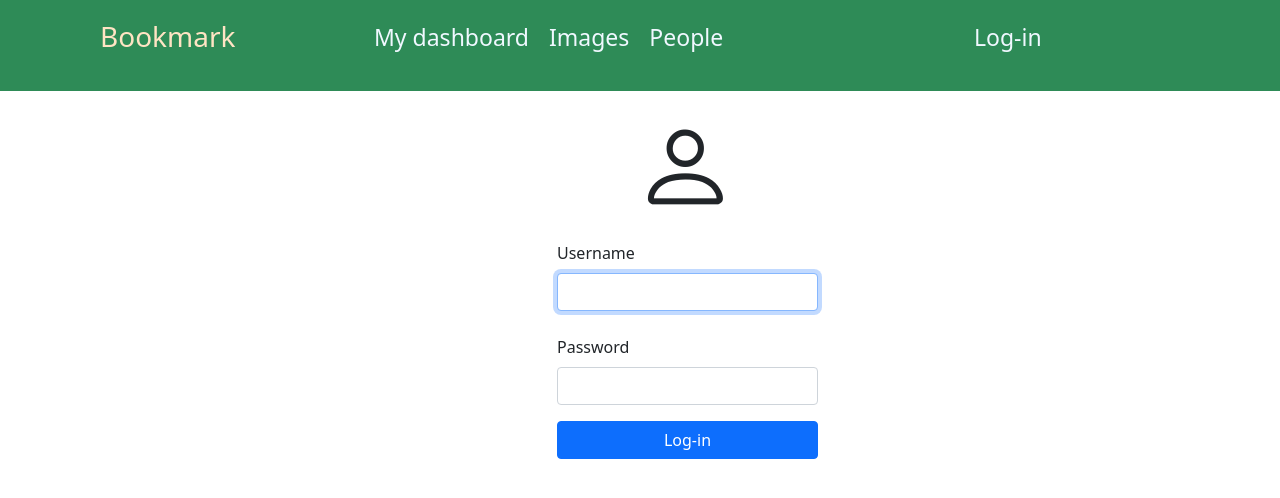
After one commit to PizzaProtocol/SocialPeople, a Django app: page /accounts/login/ in a window 1280 px wide. The commit adds this page. Shown: the top 498 px of the page. Run offline with Django 5.2, Linux system fonts and the light colour scheme; some libraries are stand-ins or nearby versions.

Commit message:
Created login/logout and add new design

```diff
--- a/SocialPeople/urls.py
+++ b/SocialPeople/urls.py
@@ -1,23 +1,8 @@
-"""
-URL configuration for SocialPeople project.
-
-The `urlpatterns` list routes URLs to views. For more information please see:
-    https://docs.djangoproject.com/en/5.1/topics/http/urls/
-Examples:
-Function views
-    1. Add an import:  from my_app import views
-    2. Add a URL to urlpatterns:  path('', views.home, name='home')
-Class-based views
-    1. Add an import:  from other_app.views import Home
-    2. Add a URL to urlpatterns:  path('', Home.as_view(), name='home')
-Including another URLconf
-    1. Import the include() function: from django.urls import include, path
-    2. Add a URL to urlpatterns:  path('blog/', include('blog.urls'))
-"""
 from django.contrib import admin
 from django.urls import path, include
 
 urlpatterns = [
     path('admin/', admin.site.urls),
-    path('account/', include('account.urls')),
+    path('accounts/', include('account.urls')),
+
 ]
--- a/account/urls.py
+++ b/account/urls.py
@@ -1,6 +1,12 @@
 from django.urls import path
-from  . import views
+from . import views
+from django.contrib.auth import views as auth_views
 
 urlpatterns = [
-    path('login/', views.user_login, name='login'),
+    # path('login/', views.user_login, name='login'),
+    path('login/', auth_views.LoginView.as_view(), name='login'),
+    path('logout/', auth_views.LogoutView.as_view(), name='logout'),
+    path('',views.dashboard, name='dashboard'),
+    path('images/', views.images, name='images'),
+    path('people/', views.images, name='people'),
 ]
--- a/pyproject.toml
+++ b/pyproject.toml
@@ -6,4 +6,5 @@ readme = "README.md"
 requires-python = ">=3.13"
 dependencies = [
     "django>=5.1.7",
+    "django-widget-tweaks>=1.5.0",
 ]
--- /dev/null
+++ b/static/css/base.css
@@ -0,0 +1,31 @@
+ul {
+    list-style-type: none;
+}
+
+li {
+    list-style-type: none;
+    padding-left: 20px;
+}
+
+a {
+    text-decoration: none;
+}
+
+.header {
+    padding: 20px 88px;
+    background-color: seagreen;
+    color: bisque;
+    font-size: 23px;
+}
+.menu{
+    display: flex;
+}
+.menu-link{
+    text-decoration: none;
+    color: aliceblue;
+}
+
+.bi-person{
+    font-size: 100px;
+    margin-left: 30%;
+}
--- /dev/null
+++ b/templates/account/dashboard.html
@@ -0,0 +1,6 @@
+{% extends "base.html" %}
+{% block title %}Dashboard{% endblock %}
+{% block content %}
+    <h1>Dashboard</h1>
+    <p>Welcome to your dashboard.</p>
+{% endblock %}
--- a/templates/base.html
+++ b/templates/base.html
@@ -3,9 +3,11 @@
 <html>
 <head>
     <title>{% block title %}{% endblock %}</title>
-    <link href="{% static "base.css" %}" rel="stylesheet">
+    <link href="{% static "css/base.css" %}" rel="stylesheet">
     <link href="https://cdn.jsdelivr.net/npm/bootstrap@5.0.2/dist/css/bootstrap.min.css" rel="stylesheet"
           integrity="sha384-EVSTQN3/azprG1Anm3QDgpJLIm9Nao0Yz1ztcQTwFspd3yD65VohhpuuCOmLASjC" crossorigin="anonymous">
+     <link rel="stylesheet" href="https://cdn.jsdelivr.net/npm/bootstrap-icons/font/bootstrap-icons.css">
+
 </head>
 <body>
 {% include 'header.html' %}
--- a/templates/header.html
+++ b/templates/header.html
@@ -1,7 +1,9 @@
 <header class="header">
-    <div class="row">
-        <div class="col">
-            Bookmarks
+    <div class="container">
+        <div class="row">
+            <div class="col"><h3 class="logo">Bookmark</h3></div>
+            <div class="col-7"> {% include 'navigation.html' %}</div>
+            <div class="col">{% include 'loginLogout.html' %}</div>
         </div>
     </div>
 </header>
--- /dev/null
+++ b/templates/loginLogout.html
@@ -0,0 +1,13 @@
+
+<span class="user">
+    {% if request.user.is_authenticated %}
+        Hello {{ request.user.first_name|default:request.user.username }},
+        <form action="{% url 'logout' %}" method="post" style="display: inline;">
+            {% csrf_token %}
+{#            <button class="btn btn-primary" type="submit">Logout</button>#}
+            <a class="menu-link" href="javascript:void(0);" onclick="this.parentNode.submit();">Logout</a>
+        </form>
+    {% else %}
+        <a class="menu-link" href="{% url "login" %}">Log-in</a>
+    {% endif %}
+</span>
--- /dev/null
+++ b/templates/navigation.html
@@ -0,0 +1,42 @@
+<nav>
+    <div class="container">
+        <div class="row">
+            <ul class="menu">
+                <li class="menu-item"><a class="menu-link" href="#">My dashboard</a></li>
+                <li class="menu-item"><a class="menu-link" href="#">Images</a></li>
+                <li class="menu-item"><a class="menu-link" href="#">People</a></li>
+            </ul>
+        </div>
+    </div>
+</nav>
+
+{##}
+{# <div class="container">#}
+{#        <div class="row">#}
+{#            <div class="col">#}
+{#                {% if request.user.is_authenticated %}#}
+{#                    <ul class="menu">#}
+{#                        <li {% if section == "dashboard" %} class="selected"{% endif %}>#}
+{#                            <a href="{% url "dashboard" %}">My dashboard</a>#}
+{#                        </li>#}
+{#                        <li {% if section == "images" %} class="selected"{% endif %}>#}
+{#                            <a href="{% url "images" %}">Images</a>#}
+{#                        </li>#}
+{#                        <li {% if section == "people" %} class="selected"{% endif %}>#}
+{#                            <a href="{% url "people" %}">People</a>#}
+{#                        </li>#}
+{#                    </ul>#}
+{#                {% endif %}#}
+{#            </div>#}
+{#            <div class="col">#}
+{#                <span class="user">#}
+{#                    {% if request.user.is_authenticated %}#}
+{#                        Hello {{ request.user.first_name|default:request.user.username }},#}
+{#                        <a href="{% url "logout" %}">Logout</a>#}
+{#                    {% else %}#}
+{#                        <a href="{% url "login" %}">Log-in</a>#}
+{#                    {% endif %}#}
+{#                </span>#}
+{#            </div>#}
+{#        </div>#}
+{#    </div>#}
--- /dev/null
+++ b/templates/registration/login.html
@@ -0,0 +1,44 @@
+{% extends "base.html" %}
+{% load static %}
+{% load widget_tweaks %}
+
+{% block title %}Log-in{% endblock %}
+{% block content %}
+    {#    <h1 style="text-align: center">Log-in</h1>#}
+
+    <div class="container">
+        <div class="row">
+            <div class="col-3"></div>
+            <div class="col-2"></div>
+            <div class="col-3">
+                <div class="login-form">
+                <i class="bi bi-person"></i>
+                    <form action="{% url 'login' %}" method="post">
+                        {% csrf_token %}
+
+                        <div class="md-3">
+                            <label for="{{ form.username.id_for_label }}" class="form-label">Username</label>
+                            {{ form.username|add_class:"form-control" }}
+                            {% if form.username.errors %}
+                                <div class="text-danger">{{ form.username.errors }}</div>
+                            {% endif %}
+                        </div>
+                        <br>
+                        <div class="mb-3">
+                            <label for="{{ form.password.id_for_label }}" class="form-label">Password</label>
+                            {{ form.password|add_class:"form-control" }}
+                            {% if form.password.errors %}
+                                <div class="text-danger">{{ form.password.errors }}</div>
+                            {% endif %}
+                        </div>
+
+                        <input type="hidden" name="next" value="{{ next }}"/>
+                        <button type="submit" class="btn btn-primary w-100">Log-in</button>
+                    </form>
+                </div>
+            </div>
+            <div class="col-3"></div>
+        </div>
+    </div>
+
+{% endblock %}
```
Also changed, not shown: SocialPeople/settings.py (+8 -10 lines), account/forms.py (+6 -2 lines), account/views.py (+36 -24 lines), static/base.css (deleted, +0 -10 lines), templates/account/login.html (deleted, +0 -26 lines), templates/images.html (added, +10 -0 lines), templates/people.html (added, +10 -0 lines), templates/registration/logged_out.html (added, +9 -0 lines), 1 other file.
